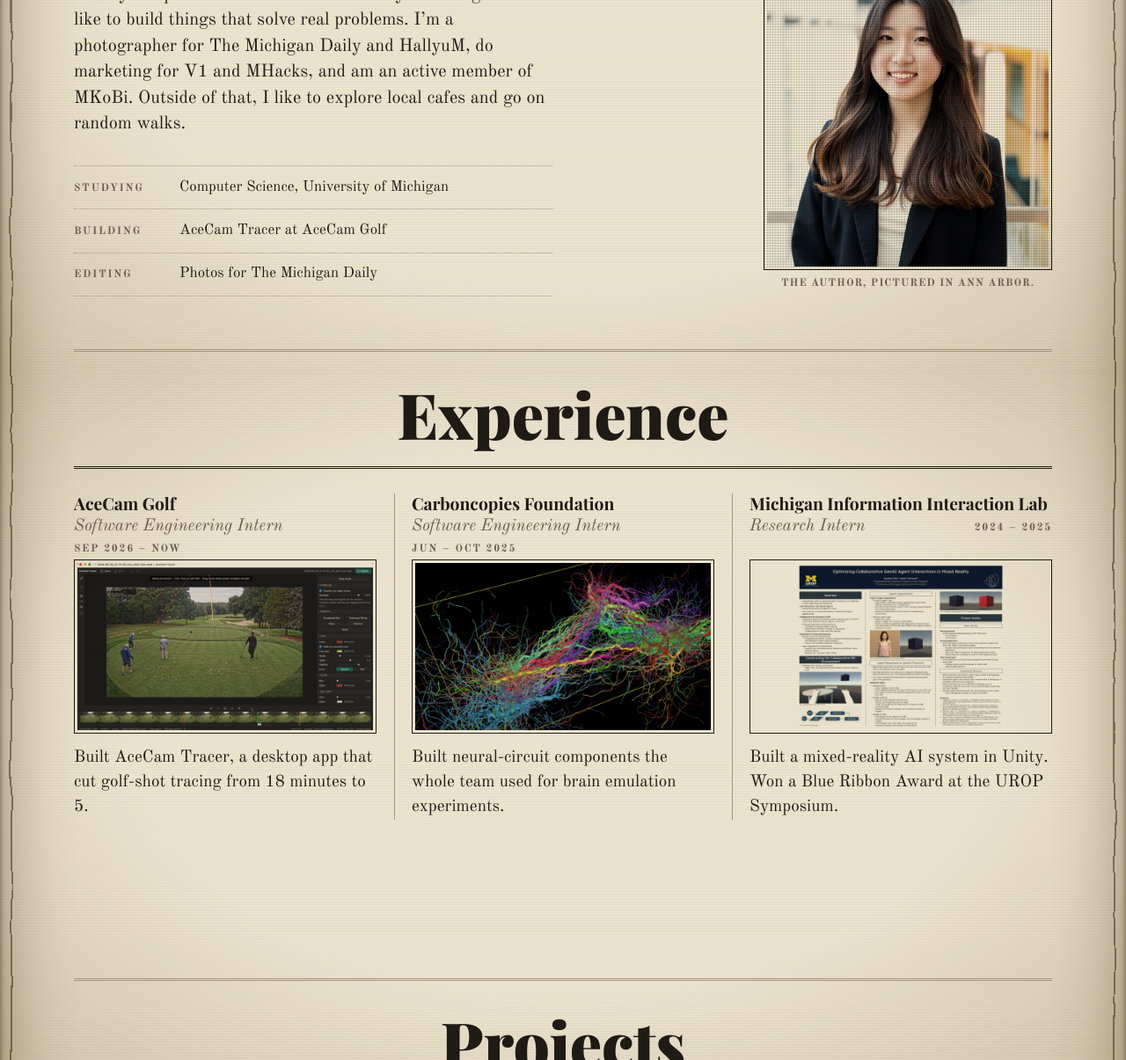
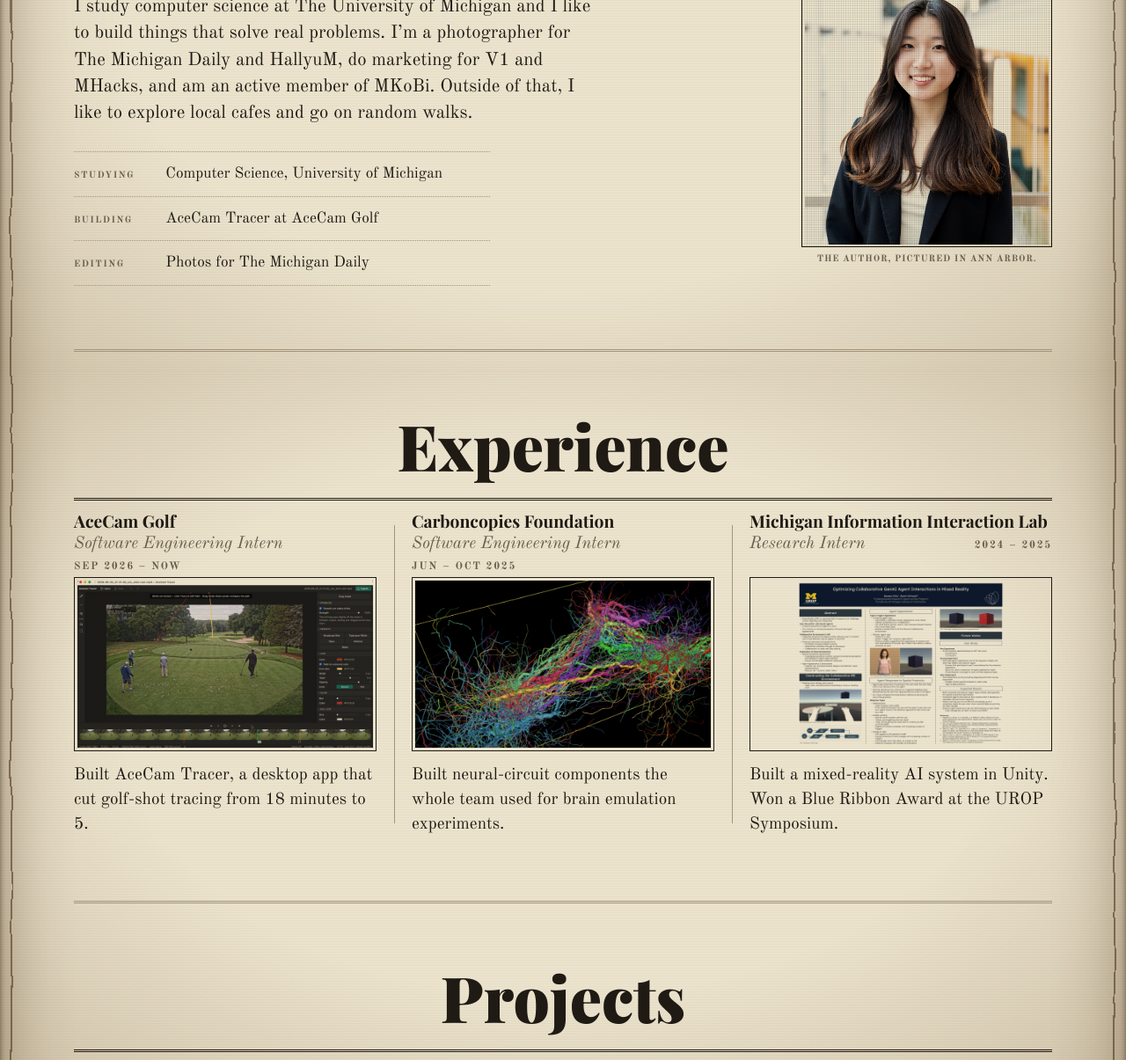
Before and after one commit to soyeonkm/soyeon-kim, a plain HTML site: page index.html in a window 1280 px wide. Shown: the part 379-1584 px from the top of the page at 88% size. Drawn offline with nearby package versions, Linux system fonts and the light colour scheme; no server answers; a web font is replaced by a local one.

Commit message:
Even spacing: every section has the same gap above and below its content

```diff
--- a/index.html
+++ b/index.html
@@ -8,7 +8,7 @@
   <link rel="preconnect" href="https://fonts.googleapis.com">
   <link rel="preconnect" href="https://fonts.gstatic.com" crossorigin>
   <link rel="stylesheet" href="https://fonts.googleapis.com/css2?family=Old+Standard+TT:ital,wght@0,400;0,700;1,400&family=Playfair+Display:ital,wght@0,700;0,900;1,700&display=swap">
-  <link rel="stylesheet" href="styles.css?v=90">
+  <link rel="stylesheet" href="styles.css?v=97">
 </head>
 <body>
   <svg style="display: none">
@@ -120,7 +120,7 @@
       </div></div>
     </article>
 
-    <article class="sheet page grows" id="creative">
+    <article class="sheet page" id="creative">
       <div class="page-body"><div class="fit">
         <h2 class="section-head">Creative Work</h2>
         <div class="clips">
@@ -181,7 +181,7 @@
     document.querySelectorAll("[data-today]").forEach(el => el.textContent = today);
   </script>
   <dialog class="viewer"></dialog>
-  <script src="pages.js?v=19"></script>
+  <script src="pages.js?v=21"></script>
   <script src="weather.js?v=15"></script>
   <script src="spotify.js?v=4"></script>
 </body>
--- a/pages.js
+++ b/pages.js
@@ -1,6 +1,6 @@
-// Every page is one screen tall. fitPages() scales the pages' contents (CSS zoom, so
-// text reflows rather than shrinking like an image) just enough that the fullest page
-// fits, and uses that same scale on every page so they all match.
+// The front page is exactly one screen tall. fitPages() scales its contents (CSS zoom, so
+// text reflows rather than shrinking like an image) just enough to fit. The other pages
+// are as tall as their content.
 (() => {
   const setZoom = (body, z) => { body.firstElementChild.style.zoom = z; };
 
@@ -23,11 +23,8 @@
     // The sticky nav's height sets how tall a page can be; the front page also loses the nameplate above it
     document.documentElement.style.setProperty("--bar", document.querySelector(".menu").offsetHeight + "px");
     document.documentElement.style.setProperty("--head", document.querySelector(".bar").offsetHeight + "px");
-    // The front page and the photo page have their own layouts, so their own scales; the text pages share one
+    // Only the front page is held to one screen; the other pages are as tall as their content
     for (const own of document.querySelectorAll(".page-body.own-scale")) setZoom(own, bestZoom(own));
-    const bodies = [...document.querySelectorAll(".sheet:not(.grows) .page-body:not(.own-scale)")]; // the photo page just grows
-    const zoom = Math.min(...bodies.map(bestZoom));
-    for (const body of bodies) setZoom(body, zoom);
   }
 
   // The nav carries a paper cap only once it's stuck, so at rest nothing covers the tagline above it
--- a/styles.css
+++ b/styles.css
@@ -14,6 +14,7 @@
   --nameplate: "Chomsky", "Old English Text MT", serif;
   --bar: 3.5rem;
   --edge: 2.25rem; /* how far the worn edge comes in; everything sits inside it */
+  --gap: clamp(3rem, 9svh, 6rem); /* room between a page's rules and its content */
   --stick: 0.6rem; /* the sliver of paper above the nav once it's frozen at the top while scrolling */
   --pad: clamp(1rem, 4vw, 3rem);
 }
@@ -148,11 +149,16 @@
   display: flex;
   flex-direction: column;
   overflow: hidden;
-  padding: clamp(0.75rem, 3svh, 2rem) var(--pad) clamp(1.5rem, 6svh, 4rem); /* extra room above the rule to the next page */
+  padding: var(--gap) var(--pad); /* the same room below the rule above and above the rule below */
   container-type: inline-size; /* sizes below use cqi: the page's width, not the window's */
 }
 
 /* The rule between pages is inset like the nav's rules, so they line up */
+/* Inner pages are as tall as their content, with the same gap (--gap) above the first line and below the last, so
+   every section looks equally spaced between its rules */
+.sheet.page { height: auto; }
+.sheet.page .page-body { flex: none; overflow: visible; }
+
 .sheet + .sheet { position: relative; }
 .sheet + .sheet::before { content: ""; position: absolute; top: 0; left: var(--pad); right: var(--pad); border-top: 3px double var(--rule); }
 
@@ -168,7 +174,7 @@
 
 .front { height: calc(100svh - var(--head, 0px) - var(--bar) - 2 * var(--edge)); } /* first screen: nameplate + nav + this page, exactly */
 
-.front-body { display: flex; align-items: safe center; } /* pages.js scales the story down if it would not fit */
+.page-body.front-body { display: flex; flex-direction: row; align-items: safe center; } /* pages.js scales the story down if it would not fit */
 
 .front-story {
   flex: 1;
@@ -176,7 +182,6 @@
   grid-template-columns: minmax(0, 1fr) auto;
   align-items: center;
   gap: clamp(1.5rem, 3cqi, 3rem);
-  padding-top: clamp(1rem, 3svh, 2rem);
 }
 
 .front-story > div { --h1: clamp(2.75rem, 8.88cqi, 6.4rem); }
@@ -240,20 +245,21 @@
 
 /* Inside pages */
 
-.page-body { flex: 1; min-height: 0; width: 100%; max-width: 78rem; margin: 0 auto; overflow: hidden; } /* same width as the front page */
-.fit { padding-bottom: 1rem; }
+.page-body { flex: 1; min-height: 0; width: 100%; max-width: 78rem; margin: 0 auto; overflow: hidden; display: flex; flex-direction: column; justify-content: safe center; } /* same width as the front page; content centred top to bottom so the gaps above and below match */
 
 .section-head {
   font: 900 clamp(2.5rem, min(7cqi, 10svh), 4.5rem)/1.05 var(--display);
   text-align: center;
-  margin: 0.75rem 0;
+  margin: 0 0 0.75rem;
   padding-bottom: 0.3em;
   border-bottom: 3px double var(--ink);
 }
 
 .entries { list-style: none; margin: 0; padding: 0; }
 .entries li { padding: 1rem 0; border-bottom: 1px dotted var(--rule); }
-.entries li:last-child { border-bottom: 0; }
+.entries li:last-child { border-bottom: 0; padding-bottom: 0; }
+.entries li:first-child { padding-top: 0; }
+.trio li { padding-top: 0; padding-bottom: 0; }
 .entries li > p:last-child { text-align: justify; hyphens: auto; }
 
 .entry-top {
@@ -300,13 +306,11 @@
 .entries li > p:last-child { margin-top: 0.35rem; }
 
 /* Projects: one per row, all rows the same height */
-.columns { display: grid; grid-auto-rows: 1fr; }
+.columns { display: grid; grid-auto-rows: 1fr; margin: -1rem 0; } /* rows all the same height, so every item keeps its padding; the list's negative margin takes it back at the ends */
+.entries.columns li { padding: 1rem 0; }
 .columns li > p:last-child { text-align: left; hyphens: manual; }
 
-/* Creative work: rows of photos like a newspaper's picture page, as wide as the page. This page is taller than the
-   screen and simply scrolls */
-.sheet.grows { height: auto; min-height: calc(100svh - var(--stick) - var(--bar) - var(--edge)); }
-.sheet.grows .page-body { overflow: visible; }
+/* Creative work: rows of photos like a newspaper's picture page, as wide as the page */
 .clips { margin-top: 1rem; }
 .clip-row { display: flex; gap: 2.5rem; }
 .clip-row + .clip-row { margin-top: 1.25rem; padding-top: 1.25rem; border-top: 1px dotted var(--rule); }
@@ -338,7 +342,7 @@
 .elsewhere a { text-underline-offset: 0.25em; }
 
 footer {
-  margin-top: 1rem;
+  margin-top: var(--gap); /* the same gap the page keeps above its first line */
   border-top: 3px double var(--ink);
   padding-top: 0.75rem;
   text-align: center;
@@ -353,8 +357,6 @@
   .tagline { font-size: 1rem; }
   .front-story { grid-template-columns: 1fr; align-content: safe center; gap: 2.5svh; }
   .front { height: auto; min-height: calc(100svh - var(--head, 0px) - var(--bar) - 2 * var(--edge)); } /* phones: the front page grows rather than cutting off its text */
-  .sheet.page { height: auto; min-height: calc(100svh - var(--stick) - var(--bar) - var(--edge)); } /* and so do the other pages, instead of shrinking to unreadable */
-  .page-body { overflow: visible; }
   .headshot { order: -1; width: 22svh; justify-self: center; }
   figcaption { display: none; }
   .front h1 { font-size: clamp(2.25rem, min(13cqi, 8svh), 4rem); white-space: normal; }
```
